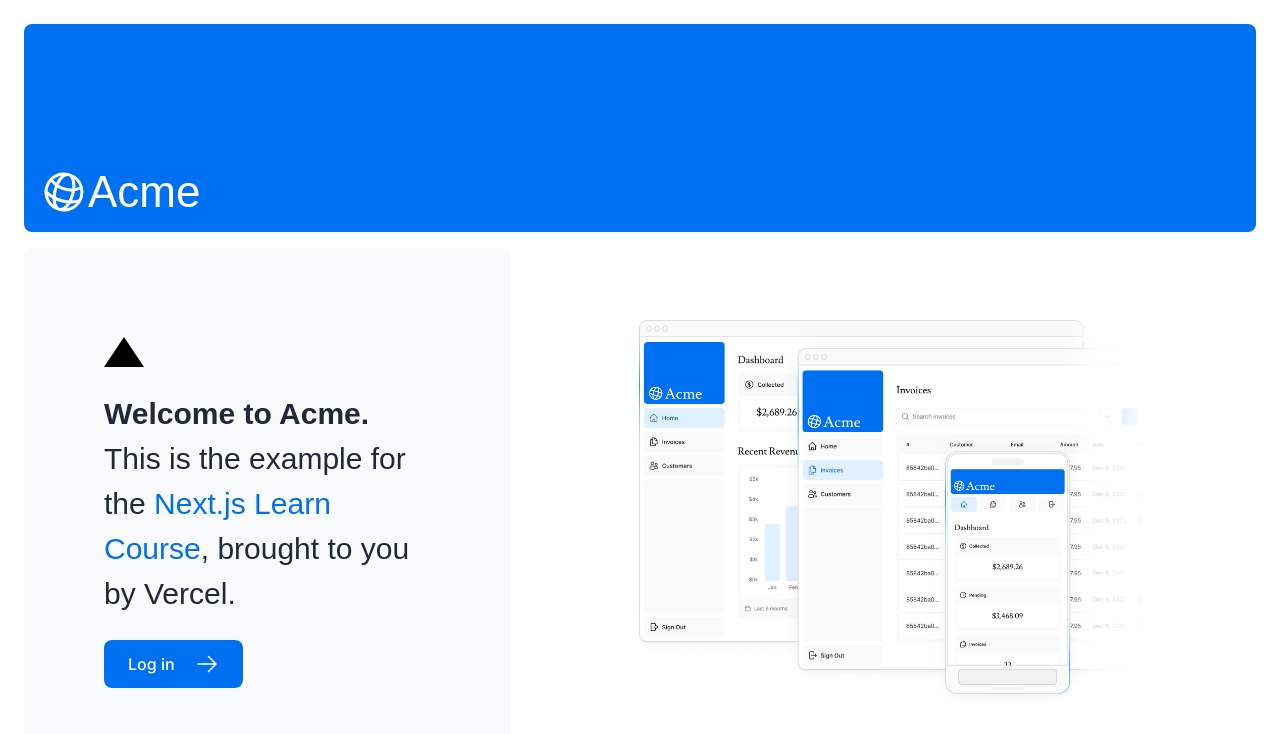
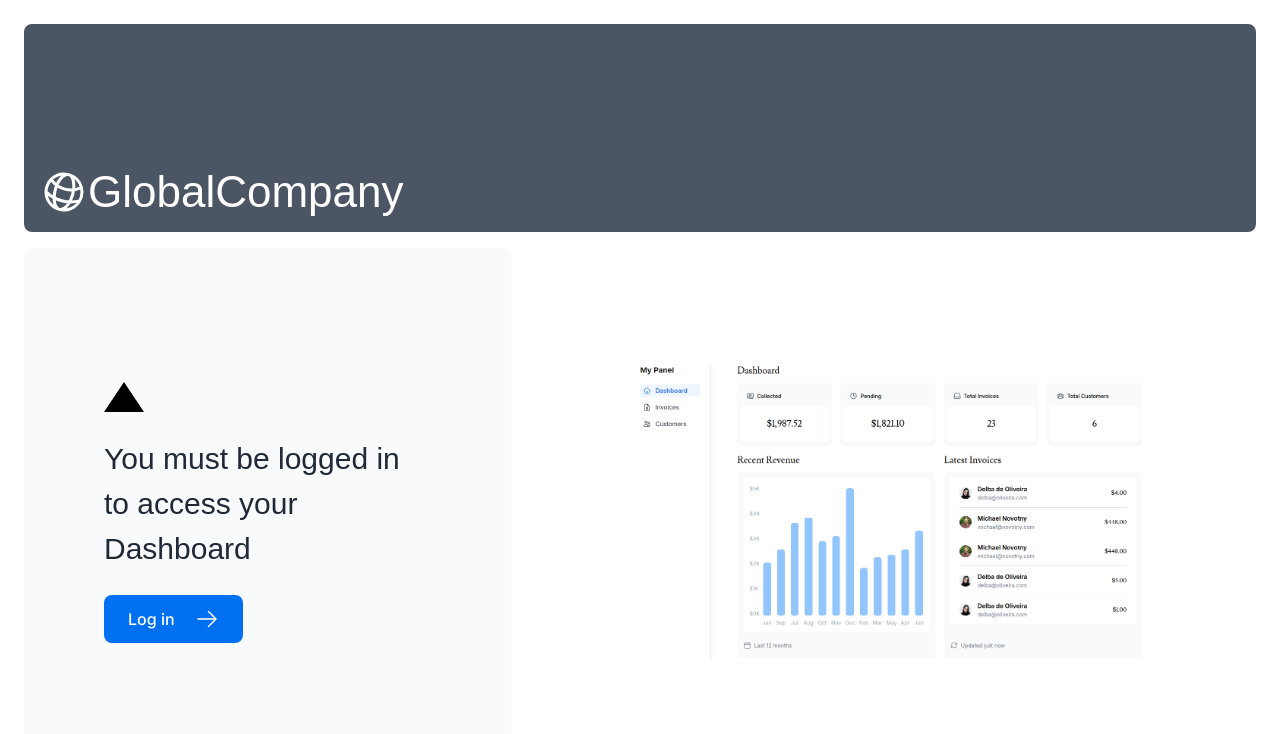
Before and after one commit to jpenedou/nextjs-dashboard, a Next.js app: page / in a window 1280 px wide. Shown: the top 734 px of the page. Built offline with nearby package versions, Linux system fonts and the light colour scheme; a web font is replaced by a local one.

Commit message:
Modified company logo and images

```diff
--- a/app/login/page.tsx
+++ b/app/login/page.tsx
@@ -6,7 +6,7 @@
   return (
     <main className="flex items-center justify-center md:h-screen">
       <div className="relative mx-auto flex w-full max-w-[400px] flex-col space-y-2.5 p-4 md:-mt-32">
-        <div className="flex h-20 w-full items-end rounded-lg bg-blue-500 p-3 md:h-36">
+        <div className="flex h-20 w-full items-end rounded-lg bg-gray-600 p-3 md:h-36">
           <div className="w-32 text-white md:w-36">
             <AcmeLogo />
           </div>
--- a/app/page.tsx
+++ b/app/page.tsx
@@ -8,7 +8,7 @@
 export default function Page() {
   return (
     <main className="flex min-h-screen flex-col p-6">
-      <div className="flex h-20 shrink-0 items-end rounded-lg bg-blue-500 p-4 md:h-52">
+      <div className="flex h-20 shrink-0 items-end rounded-lg bg-gray-600 p-4 md:h-52">
         {<AcmeLogo />}
       </div>
       <div className="mt-4 flex grow flex-col gap-4 md:flex-row">
@@ -17,11 +17,7 @@
             className={styles.shape}
           />
           <p className={`${lusitana.className} text-xl text-gray-800 md:text-3xl md:leading-normal`}>
-            <strong>Welcome to Acme.</strong> This is the example for the{' '}
-            <a href="https://nextjs.org/learn/" className="text-blue-500">
-              Next.js Learn Course
-            </a>
-            , brought to you by Vercel.
+            You must be logged in to access your Dashboard
           </p>
           <Link
             href="/login"
--- a/app/ui/acme-logo.tsx
+++ b/app/ui/acme-logo.tsx
@@ -7,7 +7,7 @@
       className={`${lusitana.className} flex flex-row items-center leading-none text-white`}
     >
       <GlobeAltIcon className="h-12 w-12 rotate-[15deg]" />
-      <p className="text-[44px]">Acme</p>
+      <p className="text-[44px]">GlobalCompany</p>
     </div>
   );
 }
```
Also changed, not shown: public/hero-desktop.png, public/hero-mobile.png.
